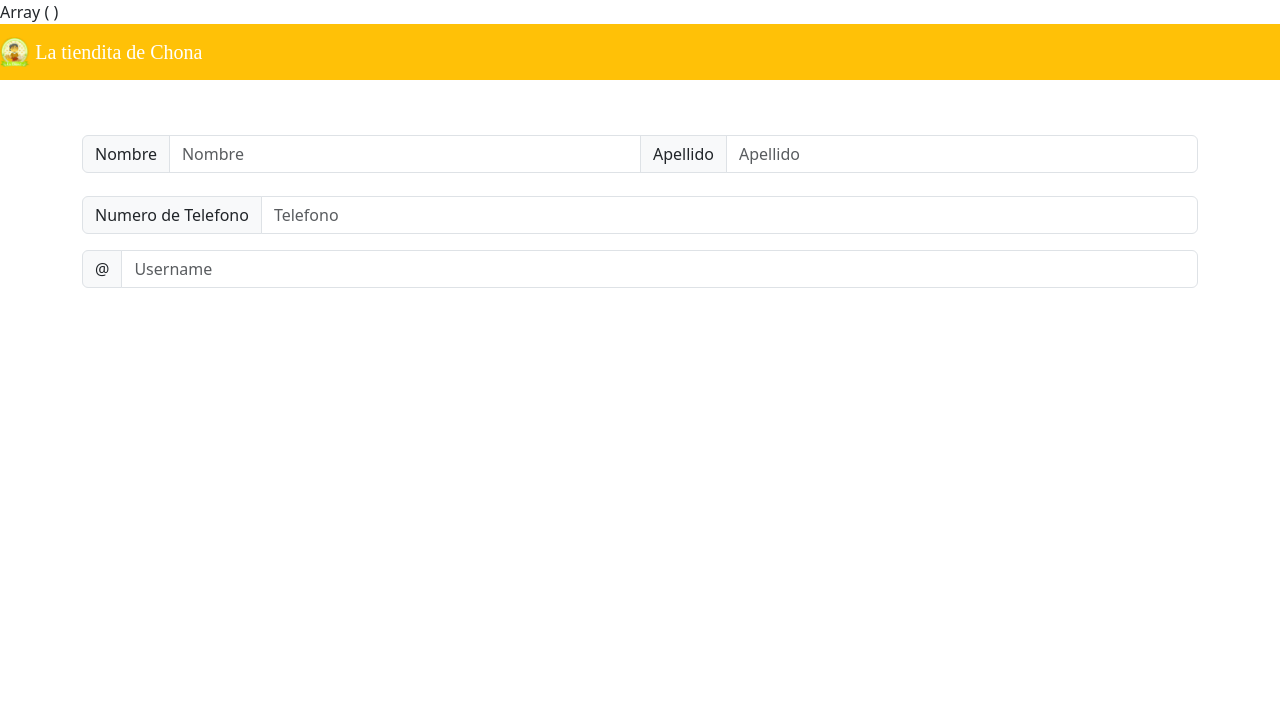
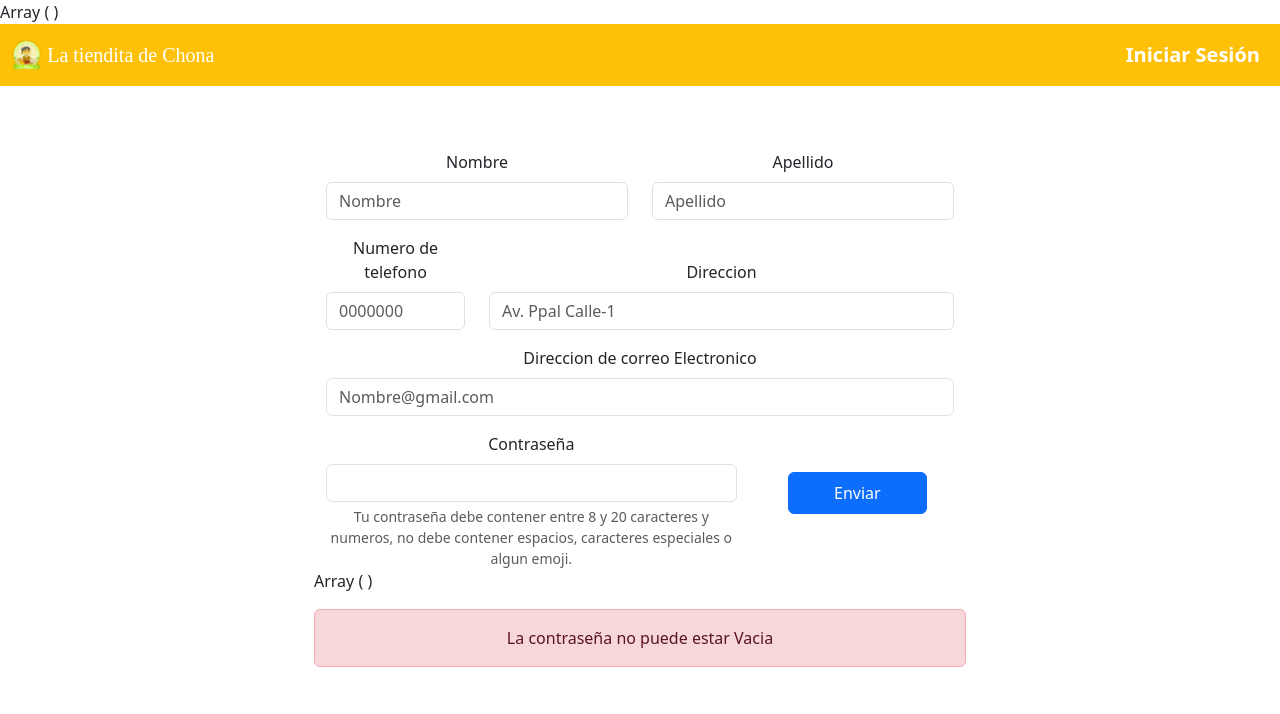
Before and after one commit to Luicaceres/Chona, a PHP site: page /pages/registro.php in a window 1280 px wide. Shown: the top 714 px of the page. Run offline with PHP 8.4, Linux system fonts and the light colour scheme.

Commit message:
formulario de registro

```diff
--- a/assets/estilos/sign-in.css
+++ b/assets/estilos/sign-in.css
@@ -117,3 +117,8 @@
 .bd-mode-toggle .dropdown-menu .active .bi {
   display: block !important;
 }
+
+.form-registro {
+  max-width: 660px;
+  padding: 1rem;
+}
--- a/pages/registro.php
+++ b/pages/registro.php
@@ -1,11 +1,22 @@
 <?php
 
-
 session_start();
+include "../php/conection.php";
 
 if(!isset($_SESSION['loggedin'])) {
 
     print_r($_SESSION);
+
+    if(isset($_POST['Enviar'])) {
+        $nombre = $_POST['Nombre'];
+        $apellido =  $_POST['Apellido'];
+        $numtlf = $_POST['Numtlf'];
+        $zona =  $_POST['Zona'];
+        $email = $_POST['Email'];
+        $contr = $_POST['Contraseña'];
+        $r = 0;
+
+    };
     ?>
 
 
@@ -25,63 +36,97 @@
     </head>
     <body>
 
-<nav class="navbar navbar-expand-lg navbar-light bg-warning  ">
+            <nav class="navbar navbar-expand-lg bg-warning">
+                <div class="container-fluid ">
 
                 <a class="navbar-brand" href="inicio.php"><img src="../assets/logo/logo-chona.png" width="30px" height="30px" class="d-inline-block align-top">
                 <span style="color:white;  font-family: MV boli;">La tiendita de Chona</span>
                 </a>
-       <button class="navbar-toggler" type="button" data-toggle="collapse" data-target="#navbarNav" aria-controls="navbarNav" aria-expanded="false" aria-label="Toggle navigation">
+                <button class="navbar-toggler" type="button" data-bs-toggle="collapse" data-bs-target="#navbarScroll" aria-controls="navbarScroll" aria-expanded="false" aria-label="Toggle navigation">
                 <span class="navbar-toggler-icon"></span>
                 </button>
+                <div class="collapse navbar-collapse justify-content-end" id="navbarScroll">
+                <ul class="navbar-nav  my-2 my-lg-0 navbar-nav-scroll" style="--bs-scroll-height: 100px;">
+
+                    <li class="nav-item">
+                    <a class="nav-link sd btn color " href="./pages/login.php" >Iniciar Sesión</a>
+                    </li>
+
+                    </ul>
+                </div>
+                </div>
+            </nav>
+
+        <div class = "container text-center m-auto d-flex form-registro w-500 m-auto">
+
+            <form class= "mt-5" action="../php/crearusu.php" method="post">
 
 
-</nav>
+                <div class="mb-3 row align-items-end">
+                    <div class="col col-sm-6 ">
 
-<div class = "container">
+                        <label for="Nombre" class="form-label">Nombre</label>
+                        <input type="text" class="form-control" id="nombre" placeholder="Nombre" name="Nombre"
+                        value="<?php if(isset($nombre)) ?>">
+                    </div>
+                    <div class="col col-sm-6 ">
 
-   <form class= "mt-5" action="" method="post">
+                        <label for="Apellido" class="form-label">Apellido</label>
+                        <input type="text" class="form-control" id="Apellido" placeholder="Apellido" name="Apellido" value="<?php if(isset($apellido)) ?>">
 
+                    </div>
+                    <div class="col col-sm-3 mt-3 ">
 
+                        <label for="Numtlf" class="form-label">Numero de telefono</label>
+                        <input type="text" class="form-control" id="Numtlf" placeholder="0000000" name="Numtlf" value="<?php if(isset($numtlf)) ?>">
 
+                    </div>
+                    <div class="col col-sm-9 ">
 
-       <div class="input-group col-15 col-form-label mb-3  ">
-           <span class="input-group-text" id="basic-addon1">Nombre</span>
-           <input type="text" class="form-control" placeholder="Nombre" aria-label="Name" aria-describedby="basic-addon1" name= "nombre">
+                        <label for="Zona" class="form-label">Direccion</label>
+                        <input type="text" class="form-control" id="Zona" placeholder="Av. Ppal Calle-1" name="Zona" value="<?php if(isset($zona)) ?>">
 
+                    </div>
 
-           <span class="input-group-text ml-1" id="basic-addon1">Apellido</span>
-            <input type="text" class="form-control" placeholder="Apellido" aria-label="Apellido" aria-describedby="basic-addon1">
+                    <div class="col col-sm-12 mt-3">
+
+                        <label for="Email" class="form-label">Direccion de correo Electronico</label>
+                        <input type="text" class="form-control" id="Email" placeholder="Nombre@gmail.com" name="Email" value="<?php if(isset($email)) ?>">
+
+                    </div>
+
+                    <div class="col col-sm-8 mt-3 ">
+                    <label for="Contraseña" class="form-label">Contraseña</label>
+                    <input type="password" id="inputPassword5" class="form-control" aria-describedby="passwordHelpBlock" name="Contraseña">
+                    <div id="passwordHelpBlock" class="form-text">
+                        Tu contraseña debe contener entre 8 y 20 caracteres y numeros, no debe contener espacios, caracteres especiales o algun emoji.
+                    </div>
+
+                    </div>
+
+                    <div class="col col-sm-3 m-auto">
+                    <button class="btn btn-primary w-100 py-2" type="submit" name="Enviar">Enviar</button>
+                    </div>
+
+                    <?php
+                        include("../php/validarformulario.php")
+                    ?>
 
 
                 </div>
-
-
-        <div class="input-group mb-3">
-            <span class="input-group-text" id="basic-addon1">Numero de Telefono</span>
-            <input type="text" class="form-control" placeholder="Telefono" aria-label="Telefono" aria-describedby="basic-addon1">
-        </div>
-
-        <div class="input-group mb-3">
-            <span class="input-group-text" id="basic-addon1">@</span>
-            <input type="text" class="form-control" placeholder="Username" aria-label="Username" aria-describedby="basic-addon1">
-        </div>
-
-
-
-
-
-
-
-
-
-
 
 
             </form>
 
 
         </div>
+    </body>
 
+
+
+<script src="../bootstrap/jquery-3.3.1.min.js"></script>
+<script type="text/javascript" src="../bootstrap/js/bootstrap.js"></script>
+<script src="../slider/js-image-slider.js"></script>
 
     <?php }
 else { print_r($_SESSION);
--- /dev/null
+++ b/php/crearusu.php
@@ -0,0 +1,6 @@
+<?php
+
+session_start();
+
+
+print_r($_POST);
--- /dev/null
+++ b/php/validarformulario.php
@@ -0,0 +1,114 @@
+<?php
+
+print_r($_POST);
+
+if (isset($_POST['Enviar']))
+{
+        if(empty($nombre))
+        {
+                echo '<div class="alert alert-danger mt-3" role="alert">
+                El nombre  no puede estar Vacio
+                </div>';
+                $r=1;
+        } else{ if(strlen($nombre) > 20) {
+                echo '<div class="alert alert-danger mt-3" role="alert">
+                El nombre es muy largo
+                </div>';
+                $r=1;
+                }
+        }
+
+
+        if(empty($apellido))
+        {
+            echo '<div class="alert alert-danger mt-3" role="alert">
+        El apellido no puede estar Vacio
+            </div>';
+            $r=1;
+        }else{ if(strlen($apellido) > 20) {
+            echo '<div class="alert alert-danger mt-3" role="alert">
+            El nombre es muy largo
+            </div>';
+            $r=1;
+            }
+        }
+
+        if(empty($numtlf))
+        {
+            echo '<div class="alert alert-danger mt-3" role="alert">
+            El numero de telefono no puede estar Vacio
+            </div>';
+            $r=1;
+        }else{ if(!is_numeric($numtlf)) {
+
+            echo '<div class="alert alert-danger mt-3" role="alert">
+            Debe ser un numero de telefono
+            </div>';
+            $r=1;
+            }else
+
+            $validartlf = "SELECT * FROM USUARIOS WHERE NumTelf = '$numtlf' ";
+            $Validando1 = $con->query($validartlf);
+            if($Validando1->num_rows > 0){
+                echo '<div class="alert alert-danger mt-3" role="alert">
+                Numero de telefono ya existe
+                </div>';$r=1;
+            }
+
+
+        }
+
+        if(empty($zona))
+        {
+            echo '<div class="alert alert-danger mt-3" role="alert">
+            La direccion no puede estar Vacia
+            </div>';
+            $r=1;
+        }else{ if(strlen($zona) > 149) {
+            echo '<div class="alert alert-danger mt-3" role="alert">
+            La Direccion es muy larga
+            </div>';
+            $r=1;
+            }
+        }
+        if(empty($email)) {
+            echo '<div class="alert alert-danger mt-3" role="alert">
+            El Email no puede estar Vacio
+            </div>';
+            $r=1;
+        }else   {if(!filter_var($email, FILTER_VALIDATE_EMAIL)) {
+                    echo '<div class="alert alert-danger mt-3" role="alert">
+                    Correo Incorrecto
+                    </div>';
+                    $r=1;
+                }else
+
+                    $validaremail = "SELECT * FROM USUARIOS WHERE EMAIL = '$email' ";
+                    $Validando = $con->query($validaremail);
+                    if($Validando->num_rows > 0){
+                        echo '<div class="alert alert-danger mt-3" role="alert">
+                        Correo Electronico ya existe
+                        </div>';
+                        $r=1;
+                    }
+                 }
+
+
+         }
+
+        if(empty($contr)) {
+            echo '<div class="alert alert-danger mt-3" role="alert">
+            La contraseña no puede estar Vacia
+            </div>';
+            $r=1;
+        }else{ if(strlen($contr) > 49 ) {
+            echo '<div class="alert alert-danger mt-3" role="alert">
+            Contraseña demaciado larga
+            </div>';
+            $r=1;
+            }
+        }
+
+
+
+ ?>
```
Lines whose indentation alone changed are shown as unchanged.
